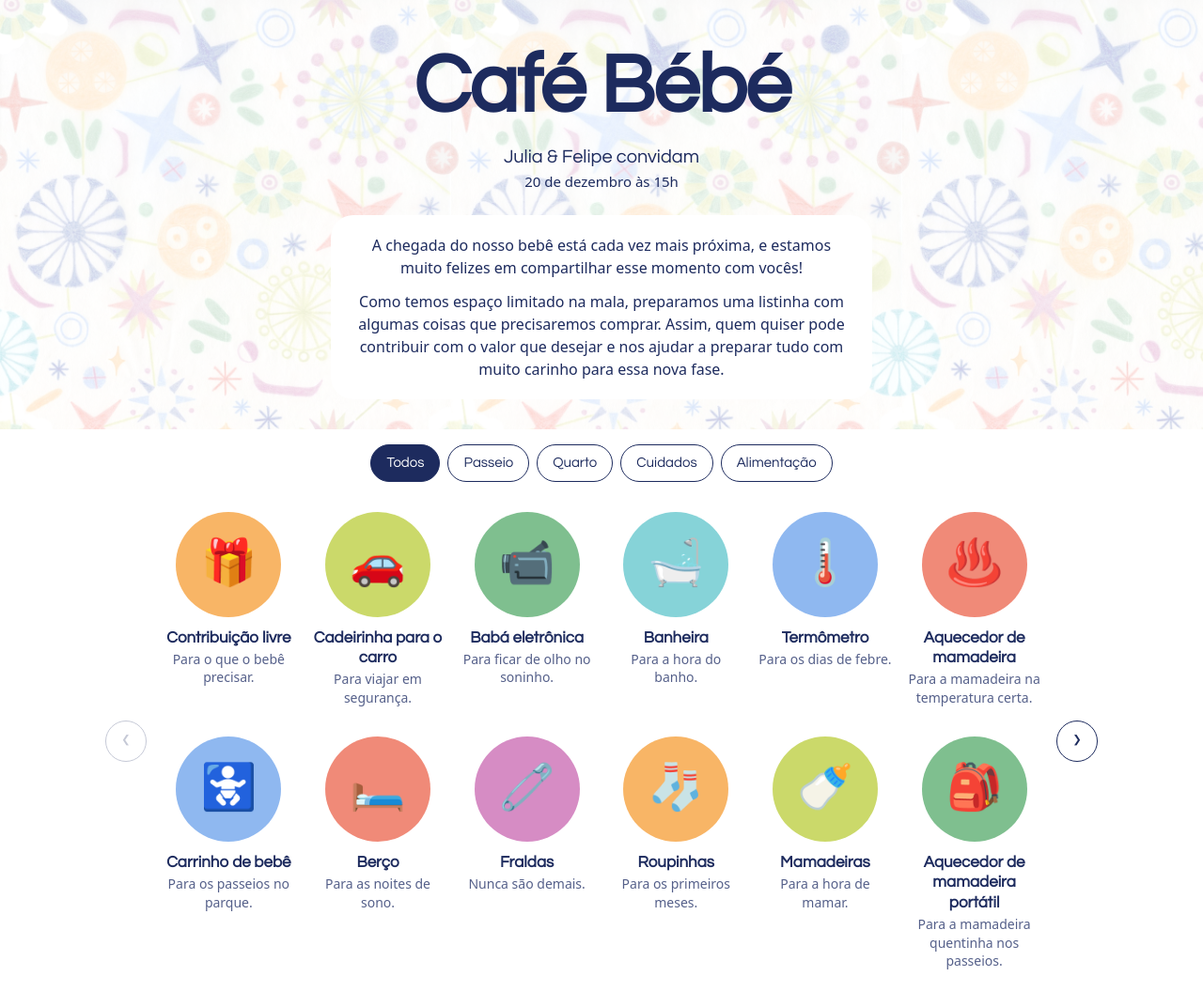
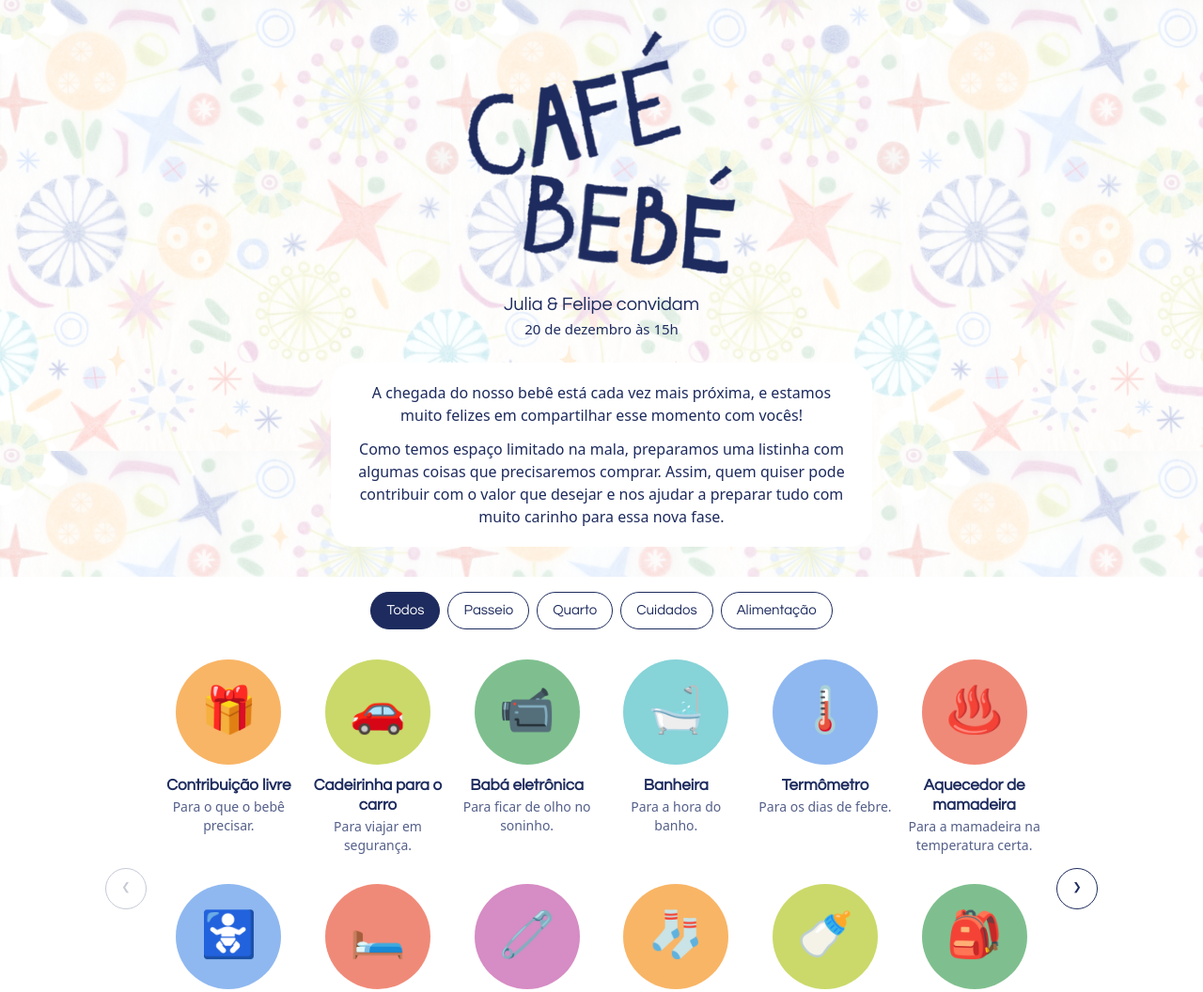
Before and after one commit to FelipeCybis/cafebebe, a plain HTML site: page index.html in a window 1280 px wide. Shown: the top 1056 px of the page at 94% size. Drawn offline with Linux system fonts and the light colour scheme.

Commit message:
Use the hand-lettered title image in the hero
The image is the title artwork recolored to the ink color, with a transparent
background. It replaces the text heading and keeps the name as its alt text.

Co-Authored-By: Claude Fable 5.2 <noreply@anthropic.com>

```diff
--- a/index.html
+++ b/index.html
@@ -10,7 +10,8 @@
 </head>
 <body>
   <header class="hero">
-    <h1 lang="fr">Café Bébé</h1>
+    <!-- The hand-lettered title, recolored to the ink color of the site. -->
+    <h1 lang="fr"><img src="cafebebe_title.png" alt="Café Bébé" width="784" height="711"></h1>
     <p class="hosts">Julia &amp; Felipe convidam</p>
     <p class="when">20 de dezembro às 15h</p>
     <div class="welcome">
--- a/style.css
+++ b/style.css
@@ -47,7 +47,7 @@ button,
 .hero {
   position: relative;
   isolation: isolate;
-  padding: 3rem 1rem 2rem;
+  padding: 2rem 1rem;
   text-align: center;
 }
 
@@ -63,9 +63,13 @@ button,
 
 .hero h1 {
   margin: 0;
-  font-size: clamp(3rem, 15vw, 5.5rem);
-  line-height: 1;
-  letter-spacing: -0.02em;
+}
+
+.hero h1 img {
+  display: block;
+  width: min(65vw, 18rem);
+  height: auto;
+  margin: 0 auto;
 }
 
 .hero p {
```
Also changed, not shown: cafebebe_title.png (added).
